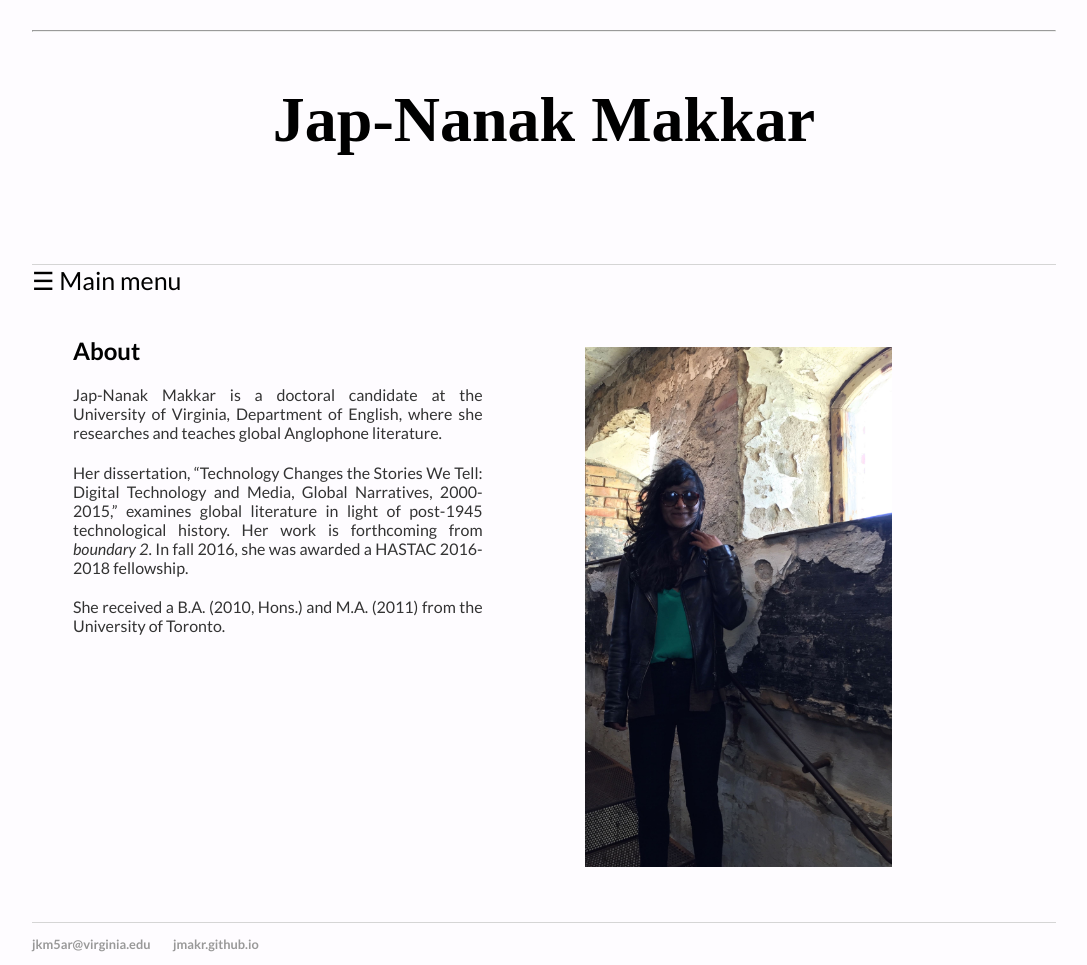
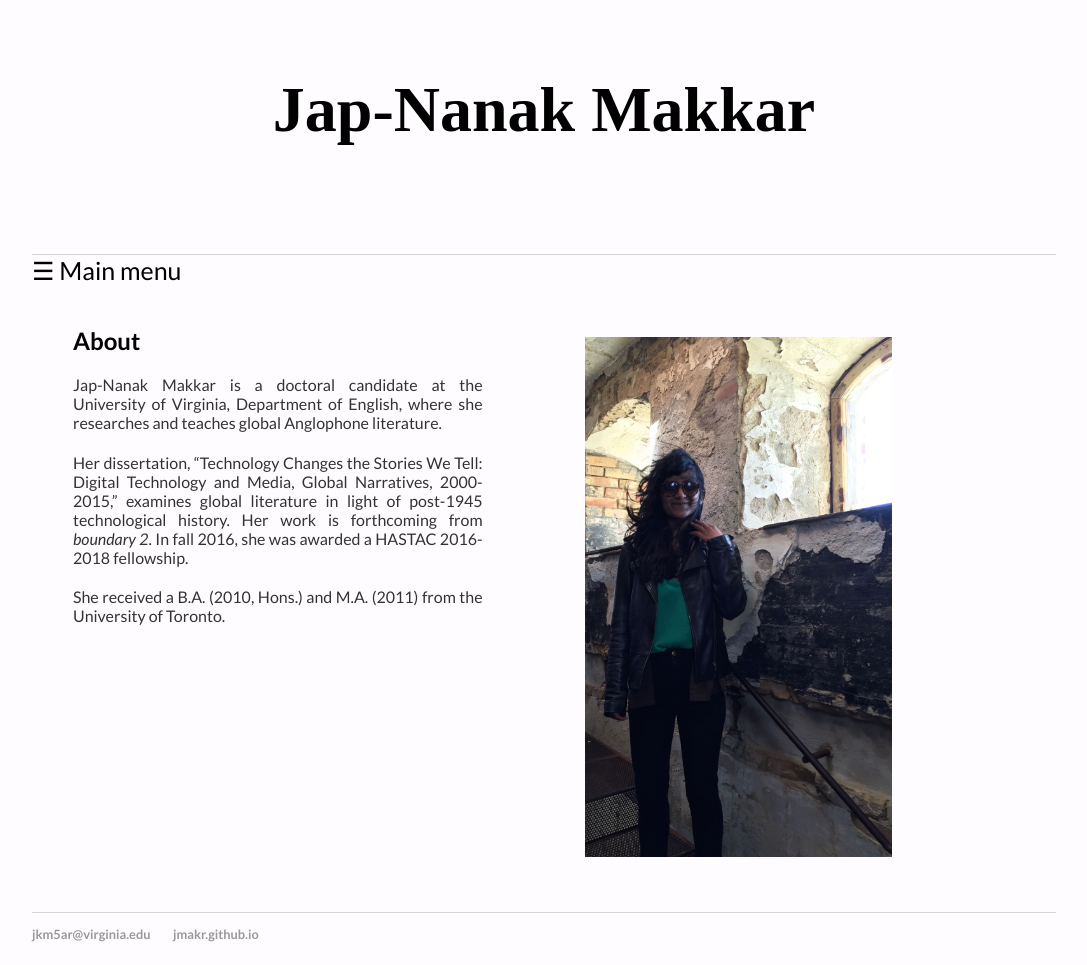
Before and after one commit to jmakr/jmakr.github.io, a Jekyll site: the page built from index.html, in a window 1280 px wide. Shown: the whole page, without its empty margins (96-1183 px from the left). Built offline with Jekyll 4.4.1, drawn with Linux system fonts in a browser that asks for light colours.

Commit message:
Update main.css

```diff
--- a/css/main.css
+++ b/css/main.css
@@ -10,11 +10,11 @@
 
 }
 
-rectangle {
+hr {
   color:black;
-  top: 0;
-  left: 0;
-  size=1em;
+  top: -10%;
+  left: -10%;
+  size=4em;
    width: 100%;
   position: fixed;
 
```
